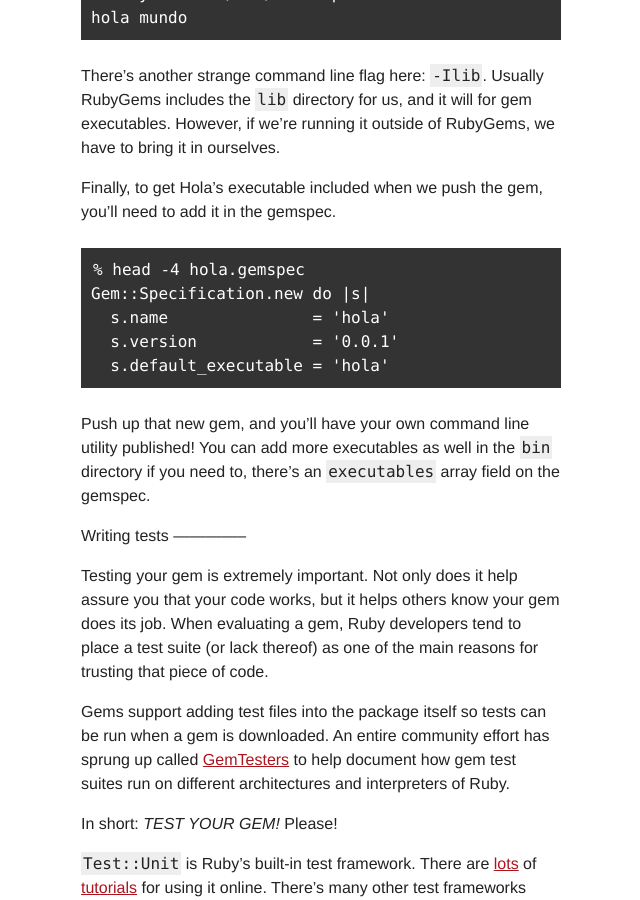
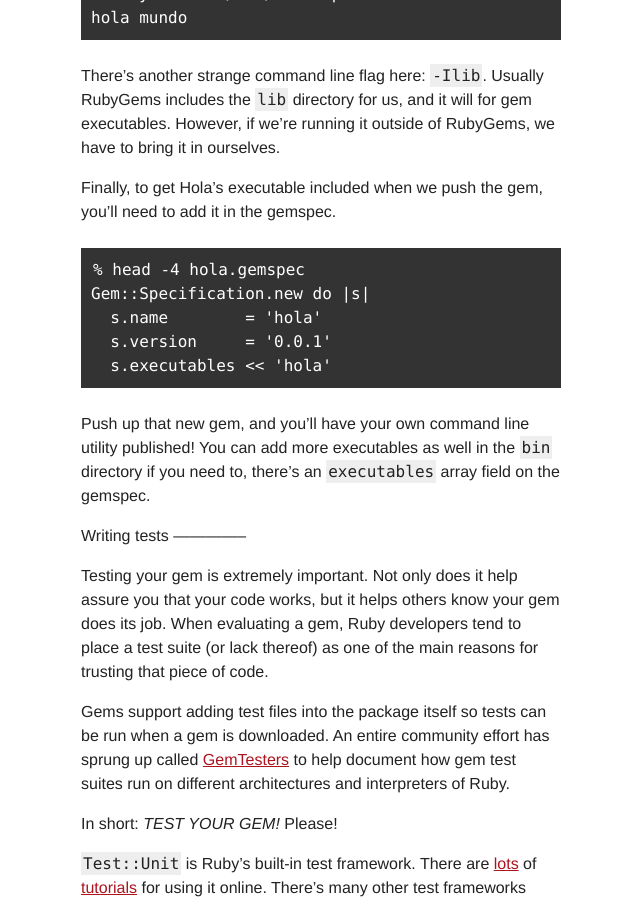
Before and after one commit to radar/guides, a Jekyll site: the page built from make-your-own-gem.md, in a window 1280 px wide and 900 px high, scrolled down 6855 px. Shown: the whole window, without its empty margins (319-959 px from the left). Built offline with Jekyll 4.4.1, drawn with Linux system fonts in a browser that asks for light colours.

Commit message:
remove default_executable

```diff
--- a/make-your-own-gem.md
+++ b/make-your-own-gem.md
@@ -287,9 +287,9 @@ to add it in the gemspec.
 
     % head -4 hola.gemspec
     Gem::Specification.new do |s|
-      s.name               = 'hola'
-      s.version            = '0.0.1'
-      s.default_executable = 'hola'
+      s.name        = 'hola'
+      s.version     = '0.0.1'
+      s.executables << 'hola'
 
 Push up that new gem, and you'll have your own command line utility published!
 You can add more executables as well in the `bin` directory if you need to,
```
